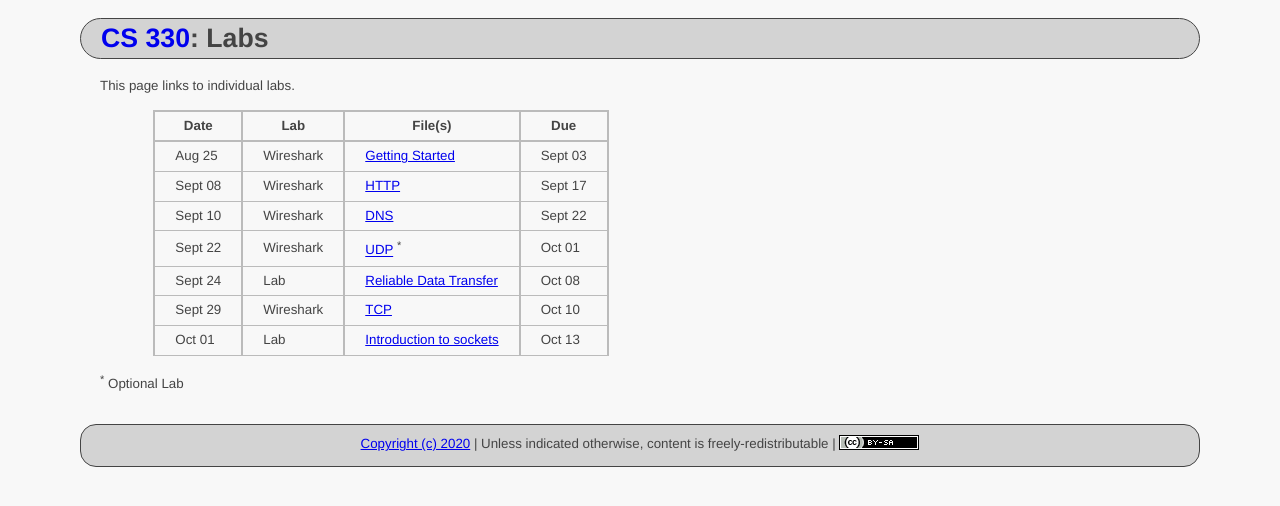
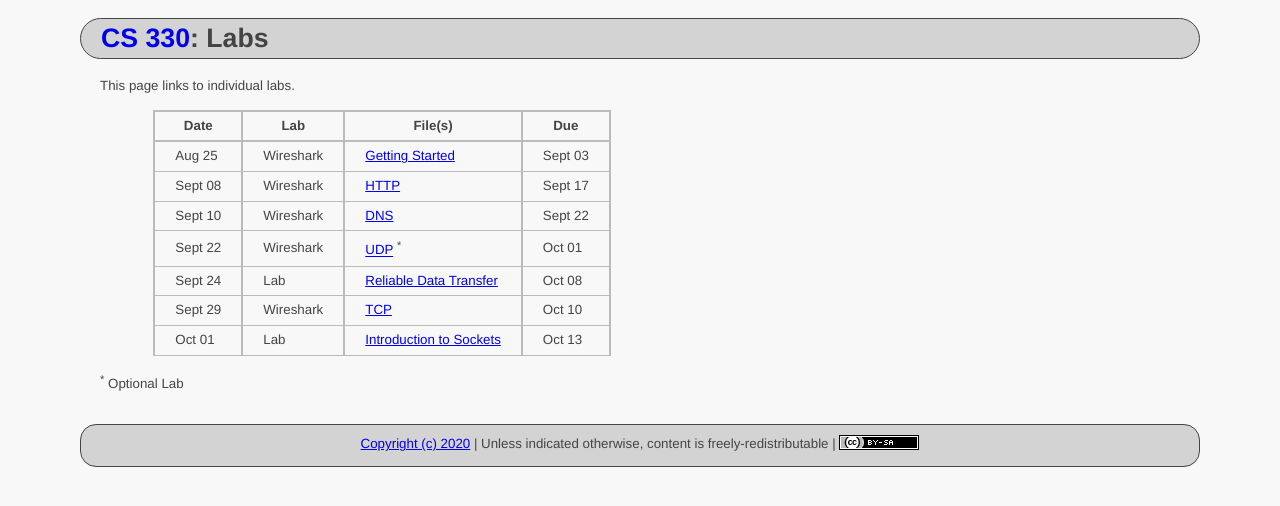
Before and after one commit to ycpcs/cs330-fall2020, a Jekyll site: the page built from labs/index.md, in a window 1280 px wide. Shown: the top 506 px of the page. Built offline with Jekyll 4.4.1, drawn with Linux system fonts in a browser that asks for light colours.

Commit message:
upper case

```diff
--- a/labs/index.md
+++ b/labs/index.md
@@ -13,6 +13,6 @@ This page links to individual labs.
 > Sept 22 | Wireshark | [UDP](files/Wireshark_UDP_v7.0.pdf) <sup>*</sup> | Oct 01
 > Sept 24 | Lab | [Reliable Data Transfer](rdt.html) | Oct 08
 > Sept 29 | Wireshark | [TCP](files/Wireshark_TCP_v7.0.pdf) | Oct 10
-> Oct 01 | Lab | [Introduction to sockets](sockets_into.html) | Oct 13
+> Oct 01 | Lab | [Introduction to Sockets](sockets_into.html) | Oct 13
 
 <sup>*</sup> Optional Lab
```
